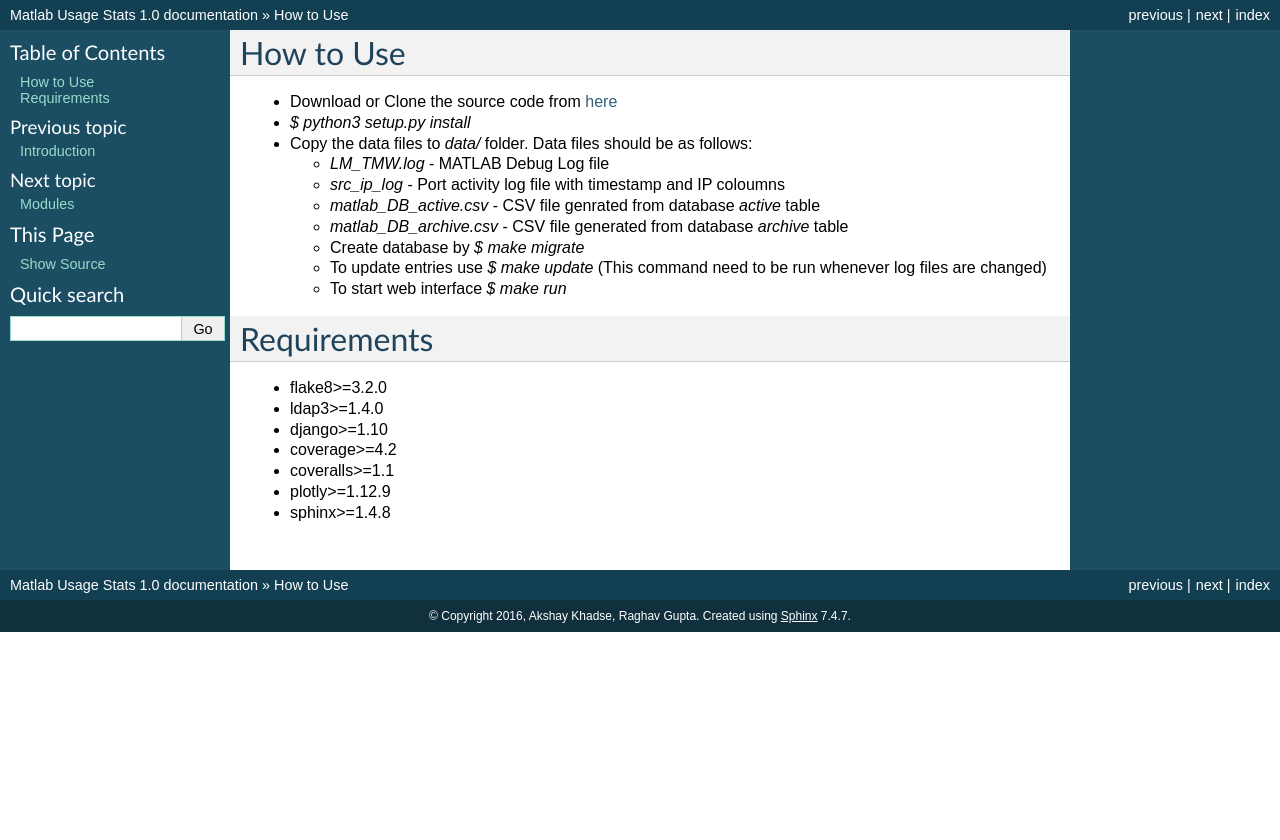
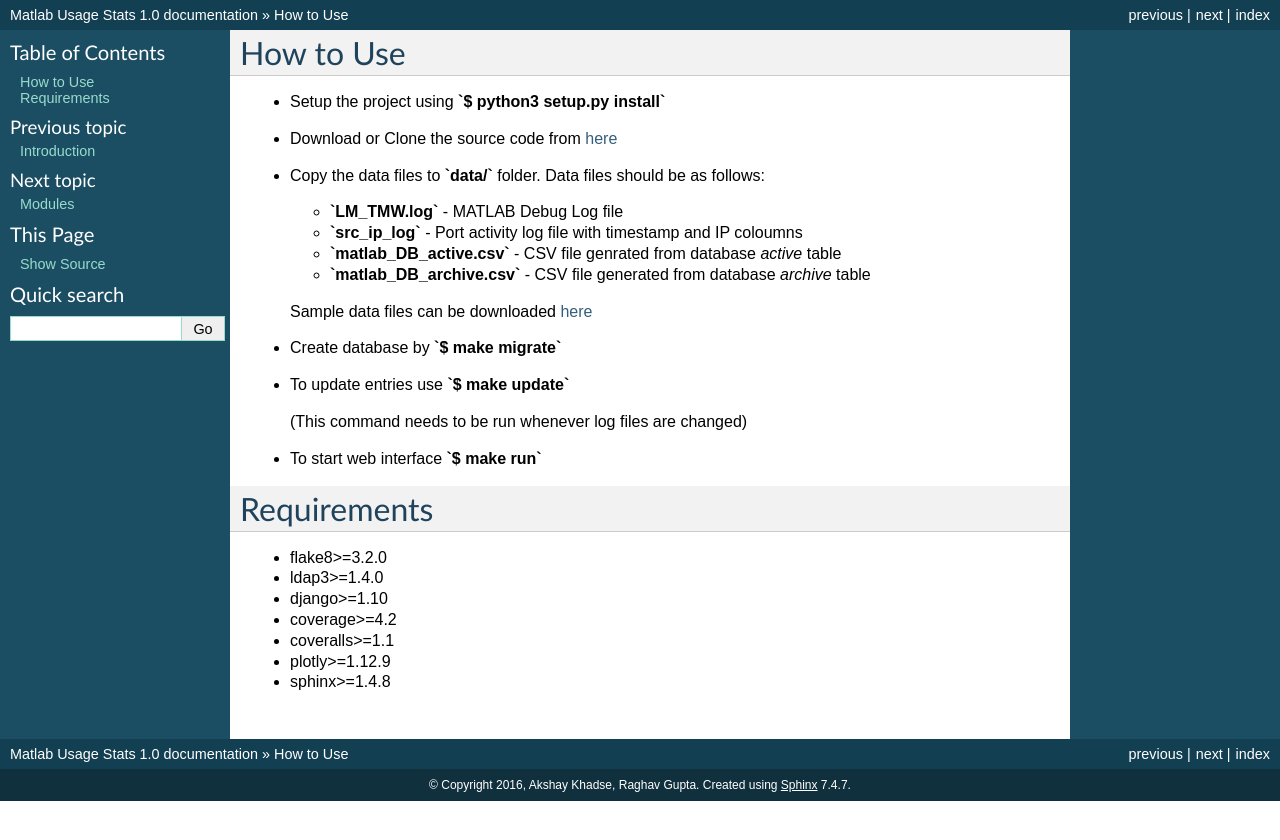
Before and after one commit to akshaykhadse/matlab-usage-stats, a Sphinx documentation site: the page built from docs/howtouse.rst, in a window 1280 px wide. Shown: the top 840 px of the page. Built offline with Sphinx 7.4.7, drawn with Linux system fonts in a browser that asks for light colours.

Commit message:
Updated Documentation
- Fixed Typos
- Added link in howtouse.rst and README.md to download sample data files

```diff
--- a/docs/howtouse.rst
+++ b/docs/howtouse.rst
@@ -1,18 +1,23 @@
 How to Use
 ==========
 
+- Setup the project using **`$ python3 setup.py install`**
 - Download or Clone the source code from `here <https://github.com/akshaykhadse/matlab-usage-stats/>`_
-- `$ python3 setup.py install`
-- Copy the data files to `data/` folder. Data files should be as follows:
+- Copy the data files to **`data/`** folder. Data files should be as follows:
 
-  - `LM_TMW.log` - MATLAB Debug Log file
-  - `src_ip_log` - Port activity log file with timestamp and IP coloumns
-  - `matlab_DB_active.csv` - CSV file genrated from database `active` table
-  - `matlab_DB_archive.csv` - CSV file generated from database `archive` table
+  - **`LM_TMW.log`** - MATLAB Debug Log file
+  - **`src_ip_log`** - Port activity log file with timestamp and IP coloumns
+  - **`matlab_DB_active.csv`** - CSV file genrated from database `active` table
+  - **`matlab_DB_archive.csv`** - CSV file generated from database `archive` table
 
-  - Create database by `$ make migrate`
-  - To update entries use `$ make update` (This command need to be run whenever log files are changed)
-  - To start web interface `$ make run`
+  Sample data files can be downloaded `here <https://drive.google.com/drive/folders/0B8bbv1FqBgBVZ1NBdWE4VGd2Zlk?usp=sharing>`_
+
+- Create database by **`$ make migrate`**
+- To update entries use **`$ make update`**
+
+  (This command needs to be run whenever log files are changed)
+
+- To start web interface **`$ make run`**
 
 Requirements
 ============
```
Also changed, not shown: README.md (+13 -9 lines).
